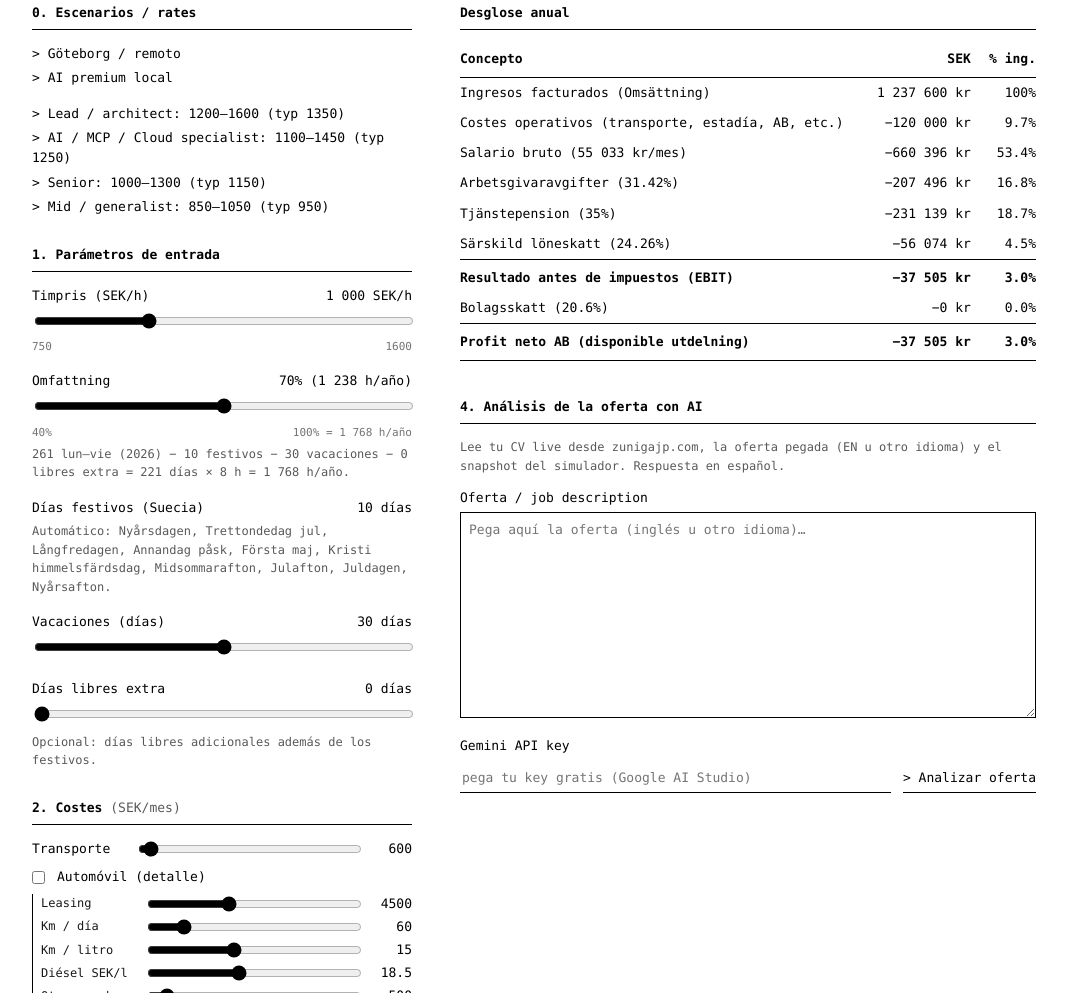
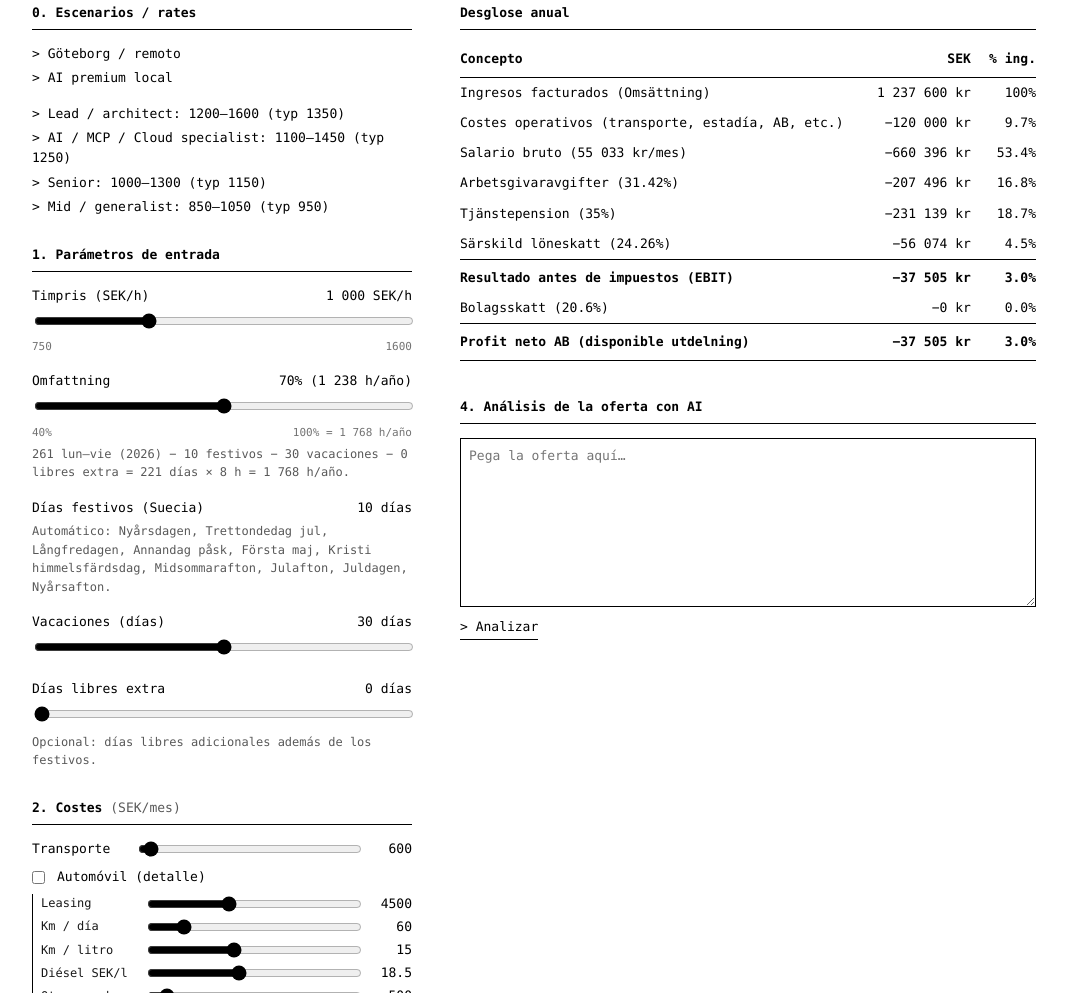
Before and after one commit to juanpablozunigahidalgo/konsult-kalkyl, a plain HTML site: page index.html in a window 1280 px wide. Shown: the part 202-1195 px from the top of the page, without its empty margins (106-1173 px from the left). Drawn offline with Linux system fonts and the light colour scheme.

Commit message:
Simplify offer AI UX and hide Gemini API key field.

```diff
--- a/css/style.css
+++ b/css/style.css
@@ -317,15 +317,11 @@ input[type="range"]:disabled {
   margin-top: 36px;
 }
 
-.ai-label {
-  display: block;
-  margin: 10px 0 4px;
-}
-
 .ai-textarea {
   display: block;
   width: 100%;
-  min-height: 140px;
+  min-height: 120px;
+  margin-bottom: 8px;
   padding: 8px;
   border: 1px solid #000;
   resize: vertical;
@@ -339,28 +335,9 @@ input[type="range"]:disabled {
   outline: 1px solid #000;
 }
 
-.ai-controls {
-  display: grid;
-  grid-template-columns: 1fr auto;
-  gap: 8px 12px;
-  align-items: end;
-  margin-top: 8px;
-}
-
-.ai-controls .ai-label {
-  grid-column: 1 / -1;
-  margin-bottom: 0;
-}
-
-.ai-key {
-  width: 100%;
-  border-bottom: 1px solid #000;
-  padding: 4px 2px;
-}
-
 .ai-btn {
-  white-space: nowrap;
-  padding: 4px 0;
+  display: inline-block;
+  padding: 2px 0;
   border-bottom: 1px solid #000;
 }
 
@@ -371,12 +348,6 @@ input[type="range"]:disabled {
   word-break: break-word;
   min-height: 1.5em;
   font: inherit;
-}
-
-@media (max-width: 700px) {
-  .ai-controls {
-    grid-template-columns: 1fr;
-  }
 }
 
 table {
--- a/index.html
+++ b/index.html
@@ -133,32 +133,15 @@
 
         <section class="panel ai-panel">
           <h2 class="panel-title">4. Análisis de la oferta con AI</h2>
-          <p class="field-hint">
-            Lee tu CV live desde zunigajp.com, la oferta pegada (EN u otro idioma)
-            y el snapshot del simulador. Respuesta en español.
-          </p>
-          <label class="ai-label" for="offerText">Oferta / job description</label>
           <textarea
             id="offerText"
             class="ai-textarea"
-            rows="10"
-            placeholder="Pega aquí la oferta (inglés u otro idioma)…"
+            rows="8"
+            placeholder="Pega la oferta aquí…"
           ></textarea>
-
-          <div class="ai-controls">
-            <label class="ai-label" for="geminiKey">Gemini API key</label>
-            <input
-              id="geminiKey"
-              class="ai-key"
-              type="password"
-              autocomplete="off"
-              placeholder="pega tu key gratis (Google AI Studio)"
-            />
-            <button type="button" id="btnAnalyzeOffer" class="ai-btn">
-              &gt; Analizar oferta
-            </button>
-          </div>
-
+          <button type="button" id="btnAnalyzeOffer" class="ai-btn">
+            &gt; Analizar
+          </button>
           <p id="aiStatus" class="field-hint" aria-live="polite"></p>
           <pre id="aiOutput" class="ai-output" aria-live="polite"></pre>
         </section>
--- a/js/app.js
+++ b/js/app.js
@@ -4,9 +4,7 @@ import {
   buildSnapshot,
   analyzeOffer,
   loadGeminiKey,
-  saveGeminiKey,
   loadBundledGeminiKey,
-  getBundledGeminiKey,
 } from './offer-ai.js';
 
 const CAR_FIELDS = [
@@ -308,28 +306,28 @@ function setAiStatus(text) {
 async function onAnalyzeOffer() {
   const btn = el('btnAnalyzeOffer');
   const out = el('aiOutput');
-  const apiKey = el('geminiKey').value.trim();
+  const apiKey = loadGeminiKey();
   const jobText = el('offerText').value;
 
-  saveGeminiKey(apiKey);
-
+  if (!apiKey) {
+    setAiStatus('Falta API key (config.local.js o Secret GEMINI_API_KEY).');
+    return;
+  }
+  if (!jobText.trim()) {
+    setAiStatus('Pega una oferta primero.');
+    return;
+  }
   if (!state.lastResult || !state.lastInput) {
-    setAiStatus('Espera a que el simulador termine de calcular.');
+    setAiStatus('Espera a que el simulador calcule.');
     return;
   }
 
   btn.disabled = true;
   out.textContent = '';
-  setAiStatus('Cargando CV live desde zunigajp.com…');
+  setAiStatus('Analizando…');
 
   try {
     const cv = await fetchCvLive();
-    setAiStatus(
-      cv.source === 'live'
-        ? 'CV live OK. Analizando con Gemini…'
-        : `CV desde cache (live falló: ${cv.warning || 'red'}). Analizando…`
-    );
-
     const snapshot = buildSnapshot(
       state.lastInput,
       state.lastResult,
@@ -343,35 +341,21 @@ async function onAnalyzeOffer() {
       cvMeta: { source: cv.source, url: cv.url },
     });
     out.textContent = analysis;
-    setAiStatus(`Listo · CV: ${cv.source} · ${cv.url}`);
+    setAiStatus('');
   } catch (err) {
     out.textContent = '';
-    setAiStatus(`Error: ${err.message || err}`);
+    const msg = String(err.message || err);
+    if (/high demand|try again later/i.test(msg)) {
+      setAiStatus('Gemini está saturado. Prueba de nuevo en un minuto.');
+    } else {
+      setAiStatus(`Error: ${msg}`);
+    }
   } finally {
     btn.disabled = false;
   }
 }
 
 function bindOfferAi() {
-  const keyInput = el('geminiKey');
-
-  if (keyInput) {
-    const bundled = getBundledGeminiKey();
-    if (bundled) {
-      keyInput.value = bundled;
-      keyInput.readOnly = true;
-      keyInput.placeholder = 'key cargada desde deploy / config.local.js';
-      const label = document.querySelector('label[for="geminiKey"]');
-      if (label) {
-        label.textContent = 'Gemini API key (desde Secret / config local)';
-      }
-    } else {
-      keyInput.value = loadGeminiKey();
-      keyInput.addEventListener('change', () => {
-        saveGeminiKey(keyInput.value.trim());
-      });
-    }
-  }
   el('btnAnalyzeOffer')?.addEventListener('click', onAnalyzeOffer);
 }
 
```
